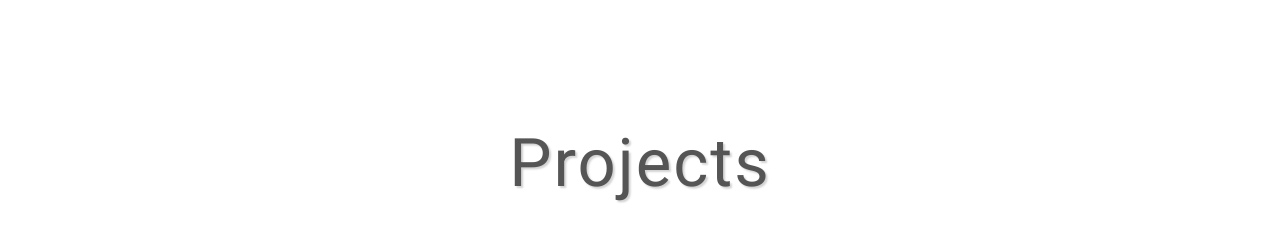
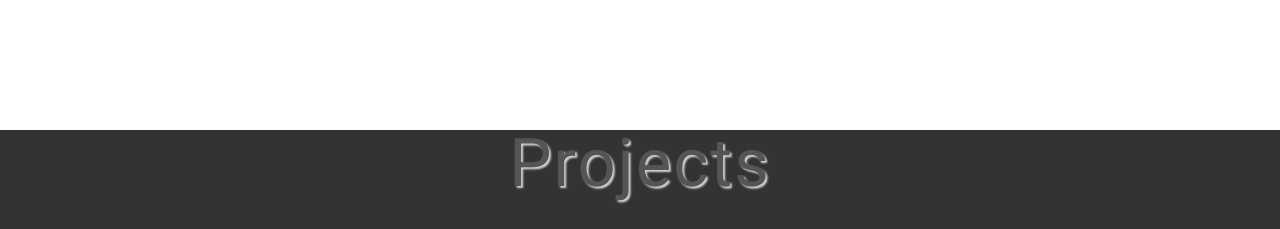
Before and after one commit to bariflav30/Jabari-Page, a plain HTML site: page jabari.html in a window 1280 px wide. Shown: the part 1220-1449 px from the top of the page. Drawn offline with Linux system fonts and the light colour scheme.

Commit message:
minor edits

```diff
--- a/css/mystyle.css
+++ b/css/mystyle.css
@@ -158,8 +158,20 @@ section.goals p {
 	box-shadow: 4px 4px 4px #d3d3d3;
 }
 section.assign {
-	max-width: 1070px;
+	width: 100%;
+  	background-color: #333;
 	margin: auto;
+}
+.project{
+		display: block;
+  		position: relative;
+ 		max-width: 1070px;
+  		margin: auto;
+}
+.project:after {
+content: '';
+display: block;
+clear: both;
 }
 .assign .illustration > li {
 	width: 50%;
```
